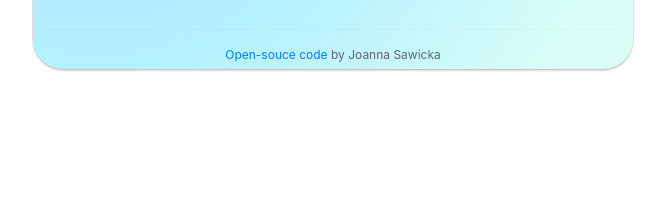
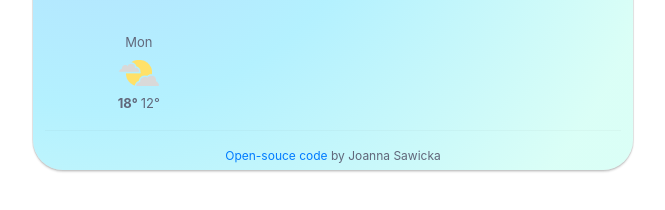
Before and after one commit to luiuna/vanilla-weather-app, a plain HTML site: page index.html in a window 1280 px wide. Shown: the part 320-530 px from the top of the page, without its empty margins (307-972 px from the left). Drawn offline with nearby package versions, Linux system fonts and the light colour scheme.

Commit message:
forecast added in html

```diff
--- a/index.html
+++ b/index.html
@@ -71,7 +71,23 @@
                         </li>
                     </ul>
                 </div>
+                <div class="forecast">
+                    <div class="row">
+                      <div class="col-2">
+                            <div class="weather-forecast-date">
+                            Mon
+                            </div>
+                            <img src="media/partly_cloudy.png"   alt="" width="42" />
+                        <div class="forecast-temperatures">
+                            <span class="forecast-temperature-max"> 18° </span>
+                            <span class="forecast-temperature-min"> 12° </span>
+                        </div>
+                      </div>
 
+
+
+                    </div>
+                </div>
 
                 </div>
                 <hr>
--- a/src/index.js
+++ b/src/index.js
@@ -21,6 +21,14 @@ function updateTime(date) {
   ];
   let day = days[dayElement];
   return `${day}, ${hours}:${minutes}`;
+}
+
+function formatDay(timestamp) {
+  let date = new Date(timestamp * 1000);
+  let day = date.getDay();
+  let days = ["Sun", "Mon", "Tue", "Wed", "Thu", "Fri", "Sat"];
+
+  return days[day];
 }
 
 let currentDate = document.querySelector("#current-time");
--- a/src/styles.css
+++ b/src/styles.css
@@ -85,3 +85,20 @@ cursor: default;
 #searchButton {
     cursor: default;
     }
+
+    .forecast {
+        text-align: center;
+        padding-left: 50px;
+        padding-top: 20px;
+
+    }
+
+    .col-2 {
+        padding-right: 20px;
+        font-size: 13px;
+
+    }
+
+    .forecast-temperature-max {
+        font-weight: bold;
+    }
```
